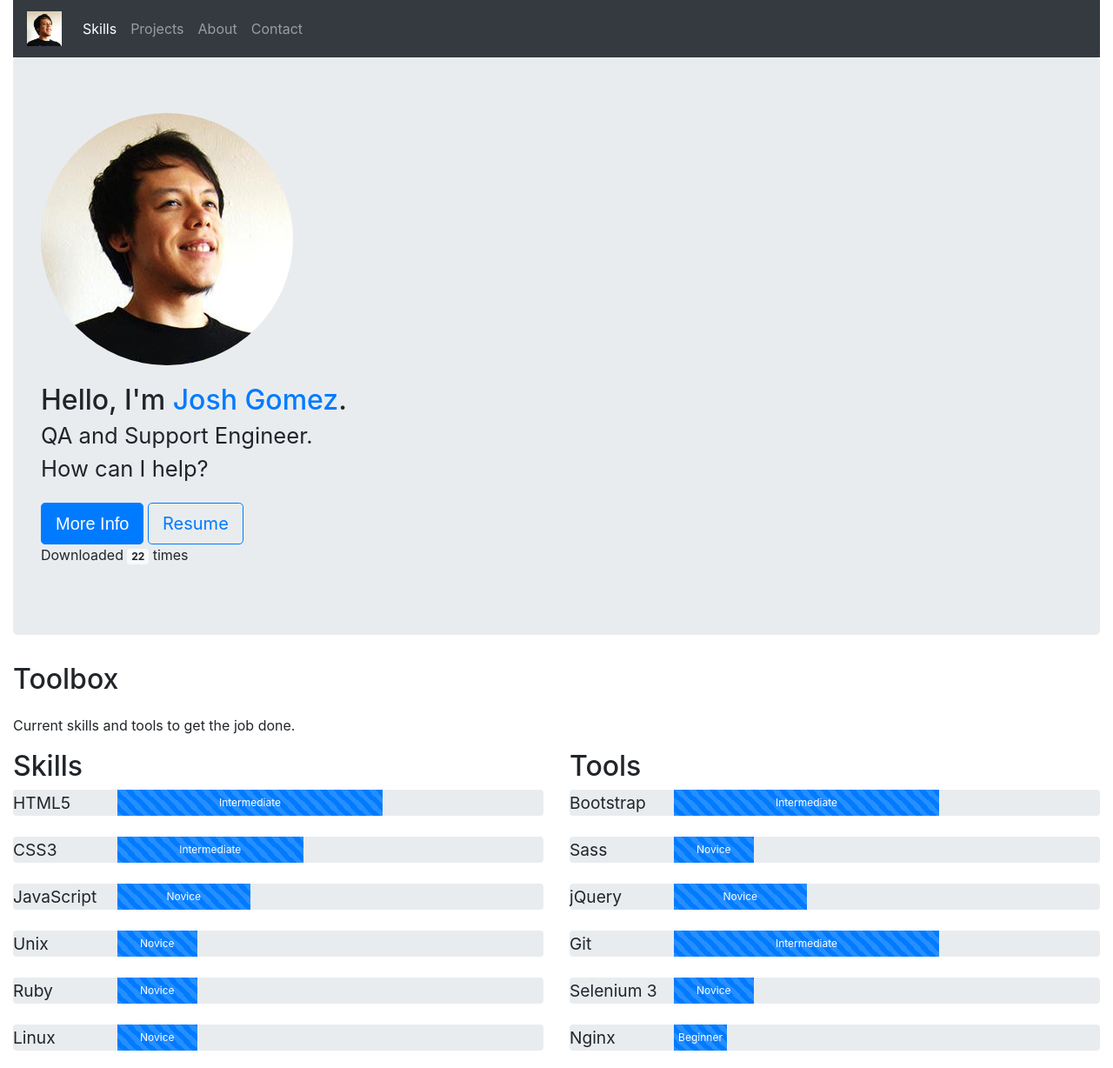
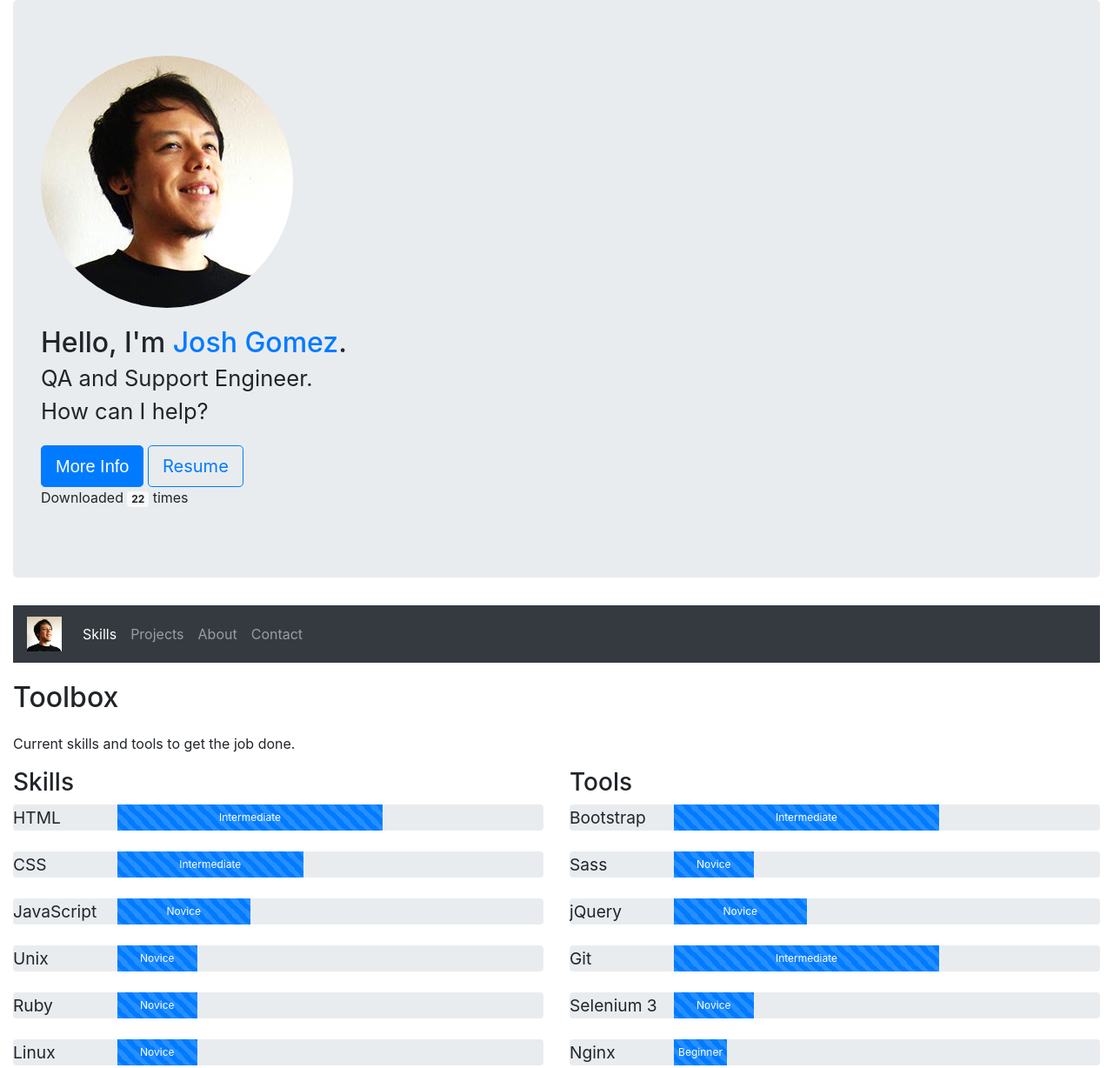
Before and after one commit to HeyJersh/Portfolio, a plain HTML site: page index.html in a window 1280 px wide. Shown: the top 1228 px of the page at 87% size. Drawn offline with nearby package versions, Linux system fonts and the light colour scheme.

Commit message:
added anchor links to nav and headers

```diff
--- a/index.html
+++ b/index.html
@@ -20,29 +20,10 @@
             <p class="browserupgrade">You are using an <strong>outdated</strong> browser. Please <a href="https://browsehappy.com/">upgrade your browser</a> to improve your experience and security.</p>
         <![endif]-->
 
-        <!-- Add your site or application content here -->
+        <!-- Add content here -->
         <div class="container-fluid">
 
-          <nav class="navbar navbar-expand-sm bg-dark navbar-dark">
-            <a class="navbar-brand" href="#">
-              <img src="img/my-face.jpg" alt="Joshua Profile Pic" style="width:40px;">
-            </a>
-            <ul class="navbar-nav">
-              <li class="nav-item active">
-                <a class="nav-link" href="#">Skills</a>
-              </li>
-              <li class="nav-item">
-                <a class="nav-link" href="#">Projects</a>
-              </li>
-              <li class="nav-item">
-                <a class="nav-link" href="#">About</a>
-              </li>
-              <li class="nav-item">
-                <a class="nav-link" href="#">Contact</a>
-              </li>
-
-          </nav>
-
+          <!-- Landing section -->
           <div class="jumbotron" id="landing">
           <img src="img/my-face.jpg" class="rounded-circle" alt="Josh Gomez">
           <h1>Hello, I'm <span class="text-primary">Josh Gomez</span>.<br />
@@ -52,18 +33,37 @@
             <a href="#" class="btn btn-outline-primary btn-lg">Resume</a></button>
             <p>Downloaded <span class="badge badge-light">22</span> times</p>
           </div>
+          <nav class="navbar navbar-expand-sm bg-dark navbar-dark sticky-top">
+            <a class="navbar-brand" href="#landing">
+              <img src="img/my-face.jpg" alt="Joshua Profile Pic" style="width:40px;">
+            </a>
+            <ul class="navbar-nav">
+              <li class="nav-item active">
+                <a class="nav-link" href="#skills">Skills</a>
+              </li>
+              <li class="nav-item">
+                <a class="nav-link" href="#projects">Projects</a>
+              </li>
+              <li class="nav-item">
+                <a class="nav-link" href="#about">About</a>
+              </li>
+              <li class="nav-item">
+                <a class="nav-link" href="#contact">Contact</a>
+              </li>
+          </nav>
 
-          <h1>Toolbox</h1>
+          <!-- Skills and Tools section -->
+          <h1 id="skills">Toolbox</h1>
           <p>Current skills and tools to get the job done.</p>
             <div class="row">
               <div class="col-sm-6">
-                <h2>Skills</h2>
+                <h3>Skills</h3>
                 <div class="progress" style="height: 30px;">
-                  <h4 style="width: 120px;"><small>HTML5</small></h4>
+                  <h4 style="width: 120px;"><small>HTML</small></h4>
                   <div class="progress-bar progress-bar-striped progress-bar-animated" style="width:50%;height:30px">Intermediate</div>
                 </div><br />
                 <div class="progress" style="height: 30px;">
-                  <h4 style="width: 120px;"><small>CSS3</small></h4>
+                  <h4 style="width: 120px;"><small>CSS</small></h4>
                   <div class="progress-bar progress-bar-striped progress-bar-animated" style="width:35%;height:30px">Intermediate</div>
                 </div><br />
                 <div class="progress" style="height: 30px;">
@@ -84,7 +84,7 @@
                 </div>
               </div>
               <div class="col-sm-6">
-                <h2>Tools</h2>
+                <h3>Tools</h3>
                 <div class="progress" style="height: 30px;">
                   <h4 style="width: 120px;"><small>Bootstrap</small></h4>
                   <div class="progress-bar progress-bar-striped progress-bar-animated" style="width:50%;height:30px">Intermediate</div>
@@ -112,8 +112,8 @@
               </div>
             </div>
 
-
-          <h1>Projects</h1>
+            <!-- Projects Section -->
+            <h1 id="projects">Projects</h1>
             <p>Check out what I've built so far.</p>
             <div class="row">
               <div class="col-sm-4">
@@ -148,6 +148,15 @@
               </div>
             </div>
 
+            <!-- About section -->
+            <h1 id="about">About Me</h1>
+            <p>I believe in quality code and enjoyable experiences.</p>
+
+            <!-- Contact section -->
+            <h1 id="contacts">Contact</h1>
+            <p>Lets work together.</p>
+          </div>
+
 
         <script src="js/vendor/modernizr-3.5.0.min.js"></script>
         <script src="https://code.jquery.com/jquery-3.2.1.min.js" integrity="sha256-hwg4gsxgFZhOsEEamdOYGBf13FyQuiTwlAQgxVSNgt4=" crossorigin="anonymous"></script>
```
Lines whose indentation alone changed are shown as unchanged.
